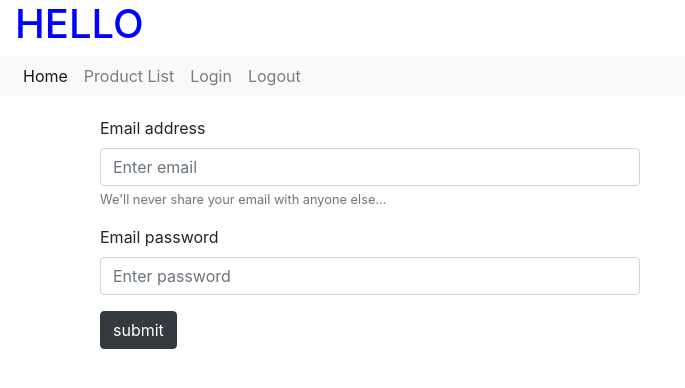
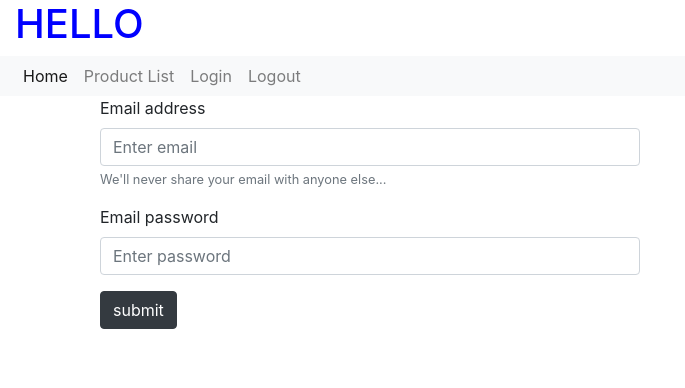
Before and after one commit to linoravny/Angular7-Test1, an Angular app: page /form in a window 1280 px wide. Shown: the top 388 px of the page, without its empty margins (0-685 px from the left). Built offline with nearby package versions, Linux system fonts and the light colour scheme.

Commit message:
forms css fixes

```diff
--- a/angular.json
+++ b/angular.json
@@ -3,7 +3,7 @@
   "version": 1,
   "newProjectRoot": "projects",
   "projects": {
-    "courseApp": {
+    "angular-test": {
       "root": "",
       "sourceRoot": "src",
       "projectType": "application",
--- a/src/app/form/form.component.html
+++ b/src/app/form/form.component.html
@@ -3,7 +3,7 @@
     <div class="col-sm">{{pageTite}}</div>
   </div> -->
 
-  <form [formGroup]="myForm" (submit)="handleLogin()" name="loginForm">
+  <ng-form [formGroup]="myForm" (submit)="handleLogin()" name="loginForm">
 
     <!--email-->
     <div class="form-group">
@@ -50,4 +50,4 @@
       <button type="submit" class="btn btn-dark">submit</button>
     </div>
 
-  </form>
+  </ng-form>
--- a/tsconfig.json
+++ b/tsconfig.json
@@ -18,5 +18,9 @@
       "es2018",
       "dom"
     ]
-  }
+  },
+  "include": [
+    "src/**/*.ts",
+    "src/environments/*.*.ts"
+  ]
 }
```
